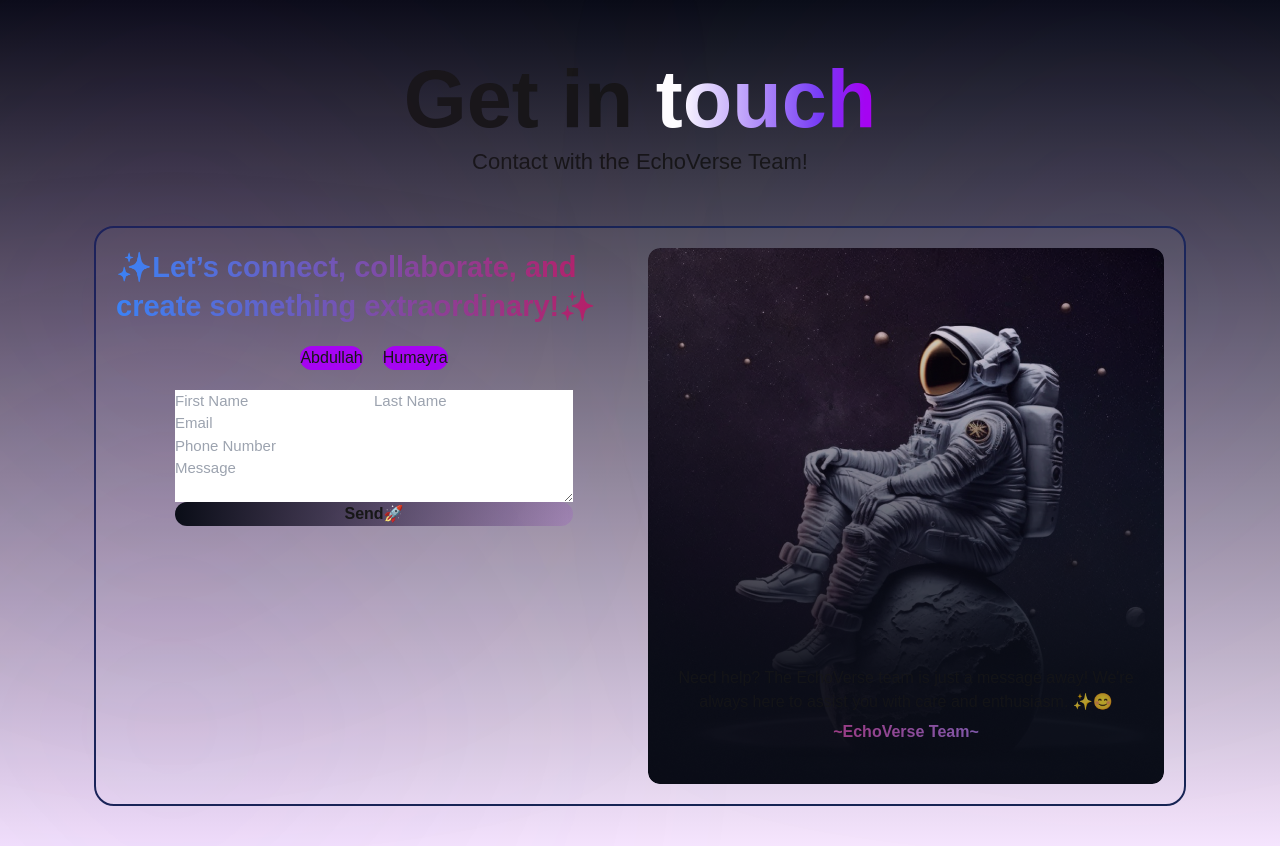
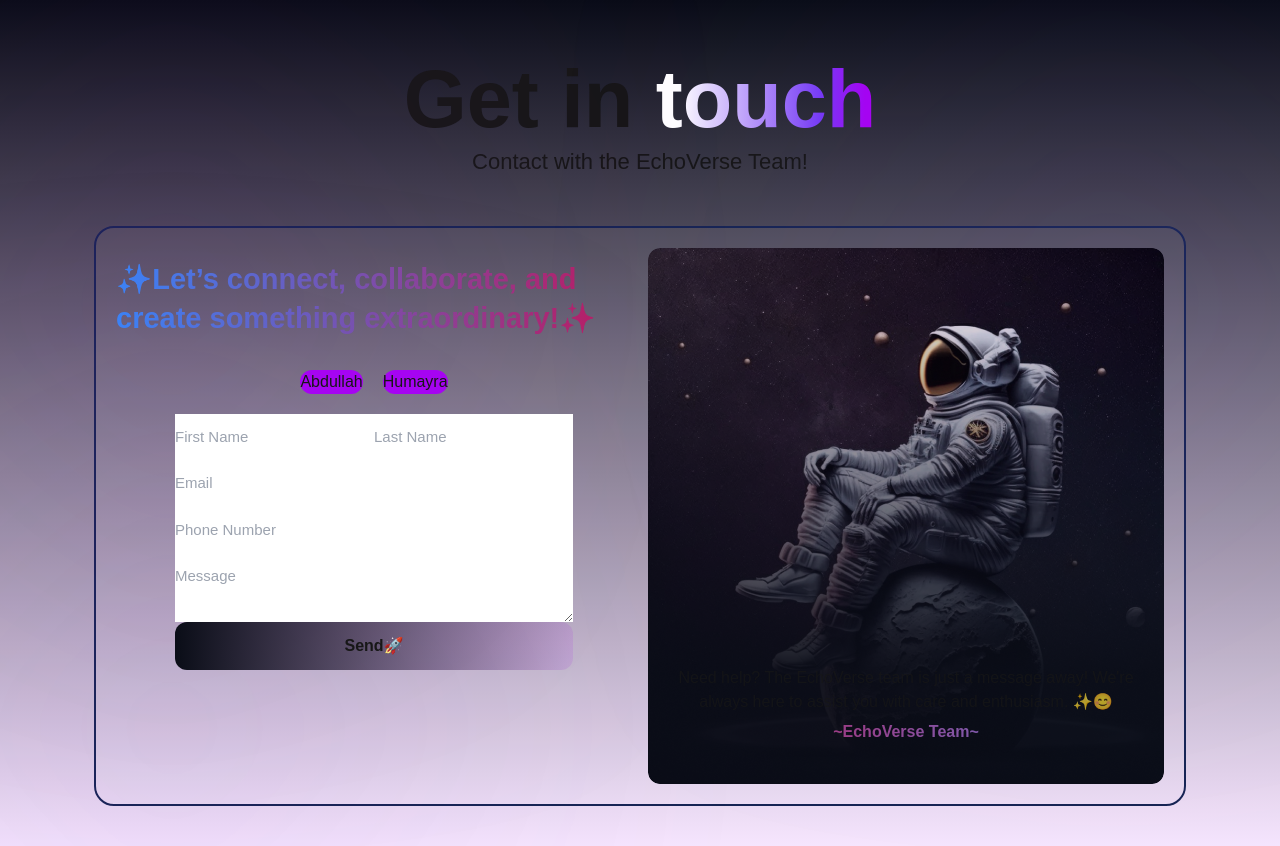
Before and after one commit to Humayra-Adiba/EchoChain, a Next.js app: page / in a window 1280 px wide. Built offline with nearby package versions, Linux system fonts and the light colour scheme.

Commit message:
Implement form state management and update metadata

```diff
--- a/src/Components/form.tsx
+++ b/src/Components/form.tsx
@@ -1,27 +1,87 @@
-import React from 'react'
-import {Input, TextArea} from './input'
-import {Button} from './button'
+
+'use client';
+
+import React, { ChangeEvent, FormEvent, useState } from 'react';
+import { Input, TextArea } from './input';
+import { Button } from './button';
+
+interface ContactForm {
+  firstName: string;
+  lastName: string;
+  email: string;
+  phone: string;
+  message: string;
+}
+
+const defaultValue: ContactForm = {
+  firstName: '',
+  lastName: '',
+  email: '',
+  phone: '',
+  message: '',
+};
+
 const ContactForm = () => {
+  const [data, setData] = useState<ContactForm>(defaultValue);
+
+  const handleChange = (e: ChangeEvent<HTMLInputElement | HTMLTextAreaElement>) => {
+    const { name, value } = e.target;
+    setData((prev) => ({
+      ...prev,
+      [name]: value, // simply set the field that changed
+    }));
+  };
+
+  const handleSubmit = (e: FormEvent<HTMLFormElement>) => {
+    e.preventDefault();
+    console.log('data :', data);
+  };
+
   return (
-    <form action="" className='flex flex-col gap-3.5  py-2'>
-        <div className='flex flex-row gap-3.5 '>
-        <Input type="text" placeholder="First Name"/>
-        <Input type="text" placeholder="Last Name"/>
-        </div>
-        <Input type="text" placeholder="Email"/>
-        <Input type="text" placeholder="Phone Number"/>
-        <TextArea placeholder="Message"/>
+    <form onSubmit={handleSubmit} className='flex flex-col gap-3.5 py-2'>
+      <div className='flex flex-row gap-3.5'>
+        <Input
+          type="text"
+          placeholder="First Name"
+          name="firstName"
+          value={data.firstName}
+          onChange={handleChange}
+        />
+        <Input
+          type="text"
+          placeholder="Last Name"
+          name="lastName"
+          value={data.lastName}
+          onChange={handleChange}
+        />
+      </div>
+      <Input
+        type="text"
+        placeholder="Email"
+        name="email"
+        value={data.email}
+        onChange={handleChange}
+      />
+      <Input
+        type="text"
+        placeholder="Phone Number"
+        name="phone"
+        value={data.phone}
+        onChange={handleChange}
+      />
+      <TextArea
+        placeholder="Message"
+        name="message"
+        value={data.message}
+        onChange={handleChange}
+      />
       <div className='mt-5'>
-      <Button type="submit" >
-        Send{" "}
-        <span className="rotate-45 block text-2xl leading-none tracking-normal">
-          🚀
-        </span>
-      </Button>
-
+        <Button type="submit">
+          Send <span className="rotate-45 block text-2xl leading-none tracking-normal">🚀</span>
+        </Button>
       </div>
     </form>
-  )
-}
+  );
+};
 
-export default ContactForm
+export default ContactForm;
--- a/src/app/layout.tsx
+++ b/src/app/layout.tsx
@@ -13,8 +13,8 @@ const geistMono = Geist_Mono({
 });
 
 export const metadata: Metadata = {
-  title: "Create Next App",
-  description: "Generated by create next app",
+  title: "EchoChain",
+  description: `Let’s connect, collaborate, and create something extraordinary! `,
 };
 
 type RootLayoutProps = Readonly<{
--- a/src/app/page.tsx
+++ b/src/app/page.tsx
@@ -5,9 +5,9 @@ import Image from "next/image";
 
 const HomePage = () => {
   return (
-    <div className="flex justify-start items-center w-full flex-col h-full bg-gradient-to-b from-background to-primary/10 pb-10">
+    <div className="flex justify-start items-center w-full flex-col h-full bg-gradient-to-b from-background to-primary/10 pb-5 md:pb-10">
 
-      <div className="text-center py-[50px]">
+      <div className="text-center md:py-[50px] py-5">
         <h1 className="md:text-[81px] text-[40px] font-extrabold leading-[99.06px] tracking-[-3%]">
           Get in{" "}
           <span className="bg-gradient-to-r from-white from-10% via-secondary via-75% to-primary to-95% bg-clip-text text-transparent">
@@ -25,7 +25,7 @@ const HomePage = () => {
 
         <div className="w-full h-full p-5 flex justify-between items-start relative z-20 flex-col md:flex-row">
           <div className="w-full max-w-[516px] relative flex flex-col justify-center items-center">
-           <h2 className="font-semibold md:text-[29px] text-[20px] md:leading-[39.06px] leading-[20px] tracking-[-2%] bg-gradient-to-r from-blue-500  to-pink-700 text-transparent bg-clip-text ">✨Let’s connect, collaborate, and create something extraordinary!✨</h2>
+           <h2 className="font-semibold md:text-[29px] text-[25px] md:leading-[39.06px] leading-[28px] tracking-[-2%] bg-gradient-to-r from-blue-500  to-pink-700 text-transparent bg-clip-text py-3 ">✨Let’s connect, collaborate, and create something extraordinary!✨</h2>
            <div className="flex flex-row gap-5 md:mt-5 mt-2 mb-2 md:mb-5">
             {persons.map((person) => (
               <PersonButton key={person.id}>{person.name}</PersonButton>
```
